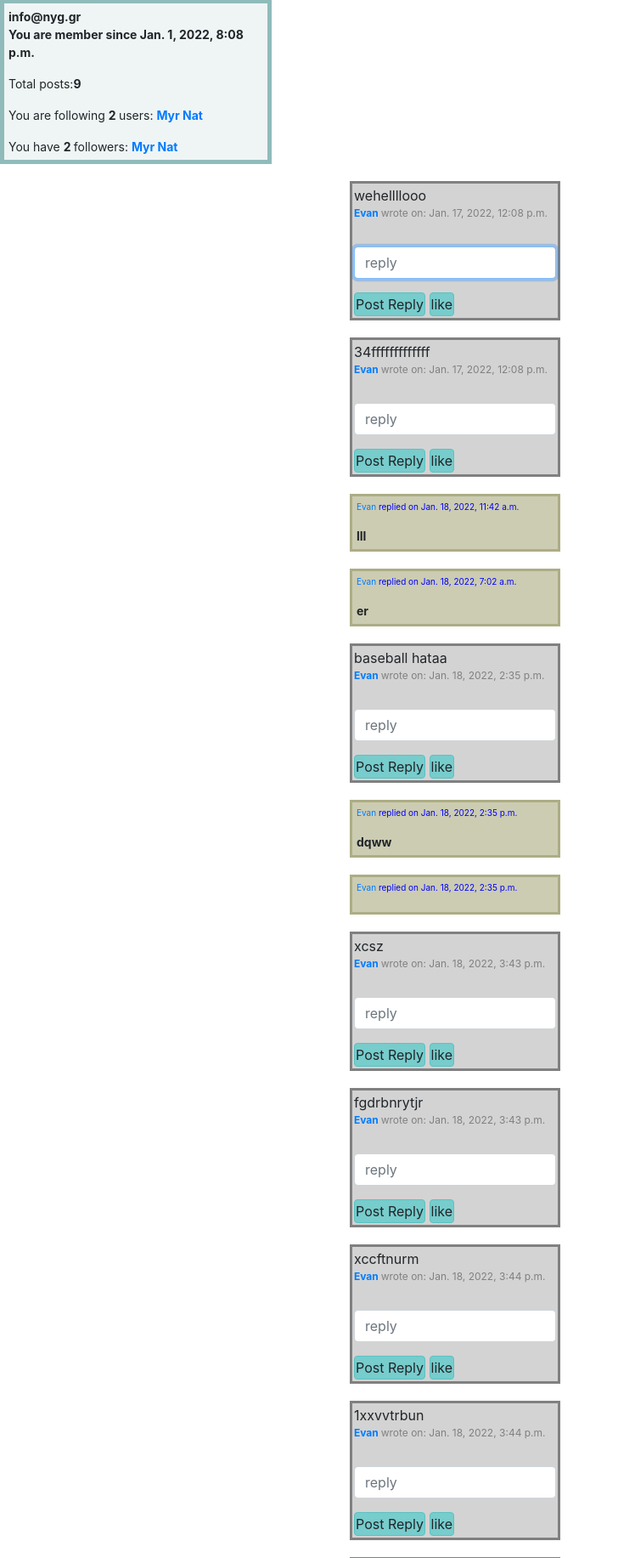
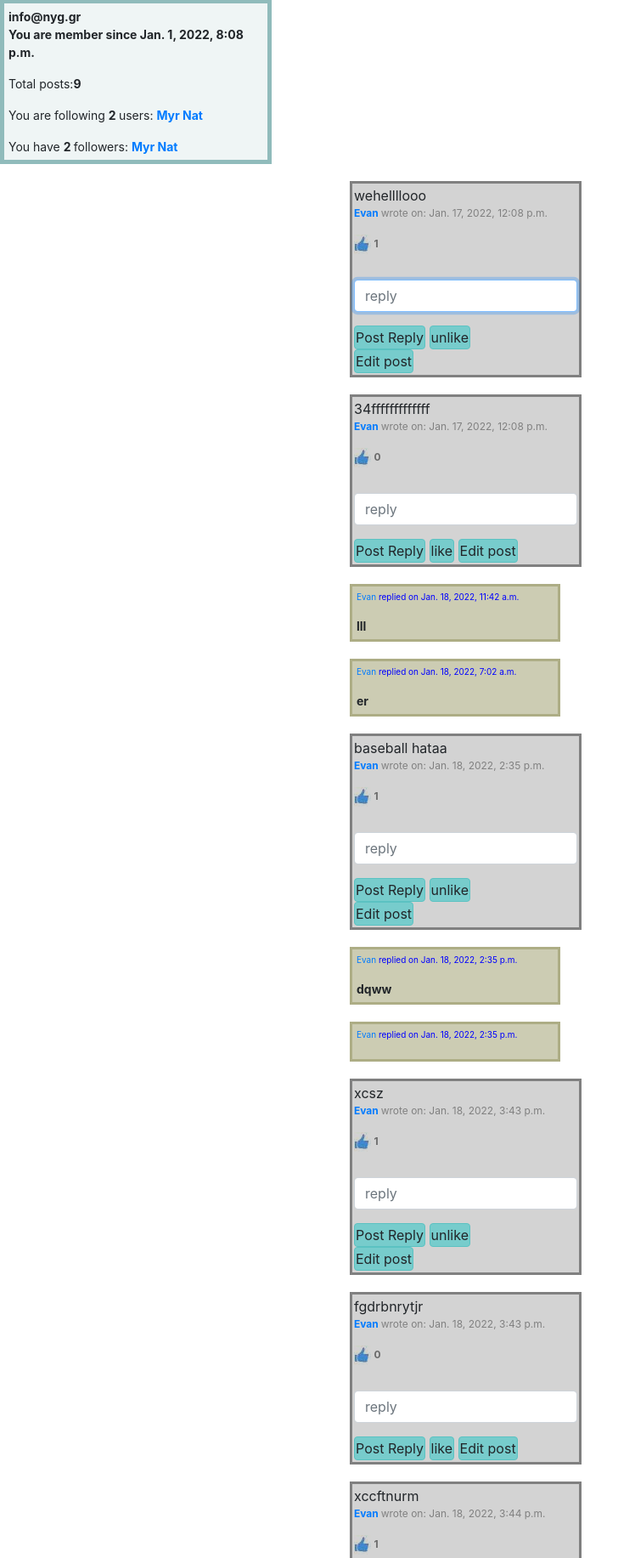
Before and after one commit to neteng0911/carpool, a Django app: page /profile/1 in a window 1280 px wide. Shown: the part 119-1952 px from the top of the page at 85% size, without its empty margins (0-748 px from the left). Run offline with Django 3.2, Linux system fonts and the light colour scheme; a user stored in the database is signed in; data comes from the database, SQL or seed files in the repository; both versions use the stored data as it was after the commit; some libraries are stand-ins or nearby versions.

Commit message:
fixed all issues likes etc

```diff
--- a/project4/network/static/network/styles.css
+++ b/project4/network/static/network/styles.css
@@ -3,7 +3,7 @@
 background-color: lightgrey;
 font-size: 16px;
 min-height: 100px;
-width: 20%;
+width: 22%;
 padding: 2px;
 margin-bottom:20px;
 position: relative;
--- a/project4/network/templates/network/index.html
+++ b/project4/network/templates/network/index.html
@@ -40,7 +40,7 @@
     {% ifequal  user post.owner %}
 
 
- <form action="{% url 'load_post' post.pk %}" method="post">
+ <form action="{% url 'index'  %}" method="post">
      {% csrf_token %}
      <input class="btn btn-primary" name="load_post" type="submit" value="Edit post" >
      <input type="hidden"  name="post_to_load_id" value={{post.pk}}>
--- a/project4/network/templates/network/profile.html
+++ b/project4/network/templates/network/profile.html
@@ -1,5 +1,5 @@
 {% extends "network/layout.html" %}
-
+{% load static %}
 {% block body %}
 
 {% ifnotequal request.user targ_user %}
@@ -80,6 +80,11 @@ Total posts:<strong>{{user_posts_count}}</strong>
 </div>
 
 
+
+
+
+
+
 <p>
     {% endifequal %}
 
@@ -89,6 +94,7 @@ Total posts:<strong>{{user_posts_count}}</strong>
 <div class="post">{{user_post.description}}
 
     <p style= "color:grey; font-size:12px;"> <strong><a href="{% url 'profile' targ_user.id %}" > {{targ_user.username}} </strong></a> wrote on: {{user_post.created_date}} </p>
+<p id="likes" style= "color:grey; font-size:12px;mix-blend-mode: multiply;"><img src="{% static  'network/images/like1.jpg' %}" alt="like image"> <strong>{{user_post.likes.all.count}}</strong>
 <form action="{% url 'profile' targ_user.id %}" method="post">
         {% csrf_token %}
 
@@ -99,20 +105,26 @@ Total posts:<strong>{{user_posts_count}}</strong>
 
         </div>
     <input class="btn btn-primary" type="submit" name="post_reply" value="Post Reply">
-{% if  not user in post.likes.all %}
- <form action="{% url 'index' %}" method="post">
+{% if  not user in user_post.likes.all %}
+ <form action="{% url 'profile' targ_user.id %}" method="post">
      {% csrf_token %}
      <input class="btn btn-primary" name="like" type="submit" value="like" >
-     <input type="hidden"  name="post_to_like_id" value={{post.pk}}>
+     <input type="hidden"  name="post_to_like_id" value={{user_post.pk}}>
 
 {% else %}
-  <form action="{% url 'index' %}" method="post">
+  <form action="{% url 'profile' targ_user.id %}" method="post">
       {% csrf_token %}
      <input class="btn btn-primary" name="unlike" type="submit" value="unlike" >
-     <input type="hidden"  name="post_to_unlike_id" value={{post.pk}}>
+     <input type="hidden"  name="post_to_unlike_id" value={{user_post.pk}}>
 
 
+
+ </form>
 {% endif%}
+     <form action="{% url 'edit_post' user_post.pk %}" method="post">
+     {% csrf_token %}
+     <input class="btn btn-primary" name="load_post" type="submit" value="Edit post" >
+     <input type="hidden"  name="post_to_load_id" value={{user_post.pk}}>
 </div>
 </ul>
 
--- a/project4/network/urls.py
+++ b/project4/network/urls.py
@@ -11,7 +11,7 @@ urlpatterns = [
     path("create_post",views.create_post, name="create_post"),
     path("profile/<int:user_id>", views.profile, name="profile"),
     path("post/<int:post_id>", views.edit_post, name="edit_post"),
-    path("post/<int:post_id>", views.load_post, name="load_post"),
+
     path("following",views.following, name="following")
 
 ]
--- a/project4/network/views.py
+++ b/project4/network/views.py
@@ -15,21 +15,18 @@ from .models import User, Mypost, Reply
 
 def index(request):
     all_posts=Mypost.objects.order_by('-created_date')
-    # check if method is POST
+
 
     # creating pages
     page=paging(request,all_posts)
 
-    # post_paginator=Paginator(all_posts,5)
+
+    # for post in all_posts:
     #
-    # page_num = request.GET.get("page")
-    # page=post_paginator.get_page(page_num)
-    for post in all_posts:
-
-        print(post.likes.all().count())
-        print("Post number", post.id,"is liked by",post.likes.all())
-        if request.user in post.likes.all():
-            print(request.user,"likes post no",post.id)
+    #     print(post.likes.all().count())
+    #     print("Post number", post.id,"is liked by",post.likes.all())
+    #     if request.user in post.likes.all():
+    #         print(request.user,"likes post no",post.id)
 
     created_date = timezone.now()
 
@@ -40,25 +37,22 @@ def index(request):
     if request.method == "POST" and "like" in request.POST:
 
         mypost_like_id = request.POST.get("post_to_like_id")
-        mypost = Mypost.objects.get(id=mypost_like_id)
-        mypost.likes.add(request.user)
-        like_list=mypost.likes.all()
-        no_of_likes=len(like_list)
-        print(mypost.id, "is liked by", like_list)
-        print(mypost.id, "is liked by", no_of_likes)
+        like(request,mypost_like_id)
+
+
         return render(request, "network/index.html", {"all_posts": all_posts, "replies": replies,
-                                                      "no_of_likes":no_of_likes, "like_list":like_list,"count":page.count,"page":page})
+                                                      "count":page.count,"page":page})
 
 
 
     if request.method == "POST" and "unlike" in request.POST:
 
         mypost_to_unlike_id = request.POST.get("post_to_unlike_id")
-        mypost = Mypost.objects.get(id=mypost_to_unlike_id)
-        mypost.likes.remove(request.user)
-        like_list = mypost.likes.all()
+        unlike(request, mypost_to_unlike_id)
 
-        return render(request, "network/index.html", {"all_posts": all_posts, "replies": replies,"count":page.count,"page":page, "like_list":like_list})
+
+        return render(request, "network/index.html", {"all_posts": all_posts,
+                                                      "replies": replies,"count":page.count,"page":page})
 
     if request.method == "POST" and "post_reply" in request.POST:
         reply_txt = request.POST["reply_txt"]
@@ -82,11 +76,12 @@ def index(request):
     if request.method == "POST" and "load_post" in request.POST:
 
         post_to_load_id = request.POST.get("post_to_load_id")
+        edit_post(request,post_to_load_id)
         post_to_load = Mypost.objects.get(pk=post_to_load_id)
-        like_list = post_to_load.likes.all()
-        #load_post(post_to_load_id)
 
-        return render(request, "network/post.html", {"post_to_load": post_to_load, "like_list":like_list})
+
+
+        return render(request, "network/post.html", {"post_to_load": post_to_load})
 
     else:
         return render(request, "network/index.html",
@@ -158,9 +153,18 @@ def following(request):
         mypost_reply = request.POST.get("post_id")
         reply(request, reply_txt, mypost_reply)
 
+
+    if request.method == "POST" and "like" in request.POST:
+
+        mypost_like_id = request.POST.get("post_to_like_id")
+        like(request,mypost_like_id)
+
+    if request.method == "POST" and "unlike" in request.POST:
+
+        mypost_to_unlike_id = request.POST.get("post_to_unlike_id")
+        unlike(request, mypost_to_unlike_id)
     return render(request, "network/following.html",
                   {"all_posts": all_posts,"count":page.count,"page":page})
-
 @login_required
 def create_post(request):
     # check if method is POST
@@ -230,6 +234,15 @@ def profile(request, user_id):
         mypost_reply = request.POST.get("post_id")
         reply(request, reply_txt, mypost_reply)
         return render(request, "network/profile.html", {"targ_user": targ_user,"count":page.count,"page":page})
+    if request.method == "POST" and "like" in request.POST:
+
+        mypost_like_id = request.POST.get("post_to_like_id")
+        like(request,mypost_like_id)
+
+    if request.method == "POST" and "unlike" in request.POST:
+
+        mypost_to_unlike_id = request.POST.get("post_to_unlike_id")
+        unlike(request, mypost_to_unlike_id)
 
     if targ_user in followinglist:
         print(request.user,"you are following user", targ_user)
@@ -274,6 +287,20 @@ def profile(request, user_id):
 
 
 
+def like(request,post_id):
+    if request.method == "POST" and "like" in request.POST:
+
+
+        mypost = Mypost.objects.get(id=post_id)
+        mypost.likes.add(request.user)
+
+def unlike(request,post_id):
+    if request.method == "POST" and "unlike" in request.POST:
+
+
+        mypost = Mypost.objects.get(id=post_id)
+        mypost.likes.remove(request.user)
+
 def reply(request,reply_txt,post_id):
 
     mypost = Mypost.objects.get(id=post_id)
```
Also changed, not shown: project4/network/templates/network/following.html (+2 -16 lines), project4/db.sqlite3.
